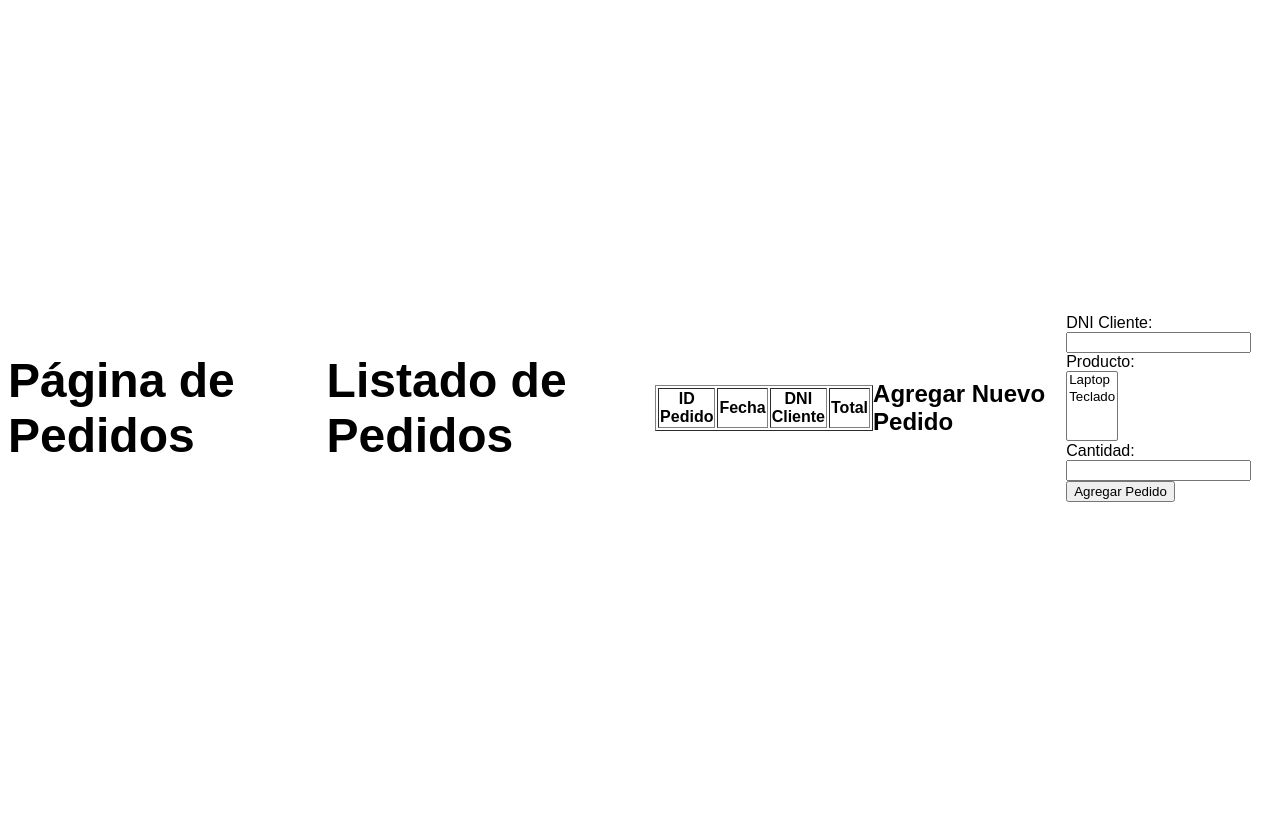
After one commit to cyaraabada/SugarRush, a Flask app: template templates/pedidos.html in a window 1280 px wide. The commit adds this page. Run offline with Flask 3, Linux system fonts and the light colour scheme; the template is opened without the code that fills it, so the values that code supplies are empty.

Commit message:
Casi todo

```diff
--- /dev/null
+++ b/app.py
@@ -0,0 +1,273 @@
+from flask import *
+
+import mysql.connector
+
+# Conexión a la base de datos
+conexion = mysql.connector.connect(
+	host="localhost",
+	user="root",
+	password="root",
+	database="SUGAR_RUSH"
+)
+cursor = conexion.cursor()
+
+app = Flask(__name__)
+
+#página principal
+@app.route('/')
+def index():
+  return render_template('index.html')
+
+
+#menu menu
+@app.route('/menu')
+def menu():
+  pass
+
+#menu clientes
+@app.route('/clientes')
+def clientes():
+  pass
+
+#menu productos
+@app.route('/productos')
+def productos():
+  query = "SELECT * FROM Producto"
+  cursor.execute(query)
+  productos = cursor.fetchall()
+  return render_template('productos.html',productos=productos)
+
+@app.route('/agregar_productos', methods=['POST'])
+def agregar_productos():
+  #Obtengo los datos del formulario
+  descripcion = request.form.get('descripcion')
+  precio = request.form.get('precio')
+
+  #los agrego a la base de datos
+  query = 'INSERT INTO Producto (descripcion, precio) VALUES (%s, %s)'
+  cursor.execute(query, (descripcion,precio))
+  conexion.commit()
+  return redirect(url_for('productos'))
+
+@app.route('/modificar_productos')
+def modificar_productos():
+  pass
+
+@app.route('/eliminar_productos')
+def eliminar_productos():
+  pass
+
+import mysql.connector
+from datetime import date
+
+# Conexión a la base de datos
+conexion = mysql.connector.connect(
+    host="localhost",
+    user="usuario",
+    password="contraseña",
+    database="tienda"
+)
+
+cursor = conexion.cursor()
+
+# Función para agregar un cliente
+def alta_cliente(dni, nombre, apellido):
+    query = "INSERT INTO Cliente (dni, nombre, apellido) VALUES (%s, %s, %s)"
+    cursor.execute(query, (dni, nombre, apellido))
+    conexion.commit()
+    print("Cliente agregado con éxito")
+
+# Función para listar clientes
+def listar_clientes():
+    query = "SELECT * FROM Cliente"
+    cursor.execute(query)
+    clientes = cursor.fetchall()
+    if clientes:
+        print("Listado de clientes:")
+        for cliente in clientes:
+            print(f"DNI: {cliente[0]}, Nombre: {cliente[1]}, Apellido: {cliente[2]}")
+    else:
+        print("No hay clientes en la base de datos")
+
+# Función para agregar un producto
+def alta_producto(nombre, precio):
+    query = "INSERT INTO Producto (nombre, precio) VALUES (%s, %s)"
+    cursor.execute(query, (nombre, precio))
+    conexion.commit()
+    print("Producto agregado con éxito")
+
+# Función para listar productos
+def listar_productos():
+    query = "SELECT * FROM Producto"
+    cursor.execute(query)
+    productos = cursor.fetchall()
+    if productos:
+        print("Listado de productos:")
+        for producto in productos:
+            print(f"ID: {producto[0]}, Nombre: {producto[1]}, Precio: {producto[2]}")
+    else:
+        print("No hay productos en la base de datos")
+
+
+#_____________________________________________________________________________________________________________________
+
+
+# -------------------------- CLIENTES ----------------------------
+
+# Listar clientes
+@app.route('/clientes')
+def listar_clientes():
+    query = "SELECT * FROM Cliente"
+    cursor.execute(query)
+    clientes = cursor.fetchall()
+    return render_template('clientes.html', clientes=clientes)
+
+# Agregar cliente
+@app.route('/alta_cliente', methods=['POST'])
+def alta_cliente():
+    dni = request.form['dni']
+    nombre = request.form['nombre']
+    apellido = request.form['apellido']
+    query = "INSERT INTO Cliente (dni, nombre, apellido) VALUES (%s, %s, %s)"
+    cursor.execute(query, (dni, nombre, apellido))
+    conexion.commit()
+    return redirect(url_for('listar_clientes'))
+
+# Editar cliente - mostrar el formulario con los datos actuales
+@app.route('/editar_cliente/<int:dni>')
+def editar_cliente(dni):
+    query = "SELECT * FROM Cliente WHERE dni = %s"
+    cursor.execute(query, (dni,))
+    cliente = cursor.fetchone()
+    return render_template('editar_cliente.html', cliente=cliente)
+
+# Guardar cambios del cliente
+@app.route('/modificar_cliente/<int:dni>', methods=['POST'])
+def modificar_cliente(dni):
+    nombre = request.form['nombre']
+    apellido = request.form['apellido']
+    query = "UPDATE Cliente SET nombre = %s, apellido = %s WHERE dni = %s"
+    cursor.execute(query, (nombre, apellido, dni))
+    conexion.commit()
+    return redirect(url_for('listar_clientes'))
+
+# Eliminar cliente
+@app.route('/eliminar_cliente/<int:dni>')
+def eliminar_cliente(dni):
+    query = "DELETE FROM Cliente WHERE dni = %s"
+    cursor.execute(query, (dni,))
+    conexion.commit()
+    return redirect(url_for('listar_clientes'))
+
+# -------------------------- PRODUCTOS ----------------------------
+
+# Listar productos
+@app.route('/productos')
+def listar_productos():
+    query = "SELECT * FROM Producto"
+    cursor.execute(query)
+    productos = cursor.fetchall()
+    return render_template('productos.html', productos=productos)
+
+# Agregar producto
+@app.route('/alta_producto', methods=['POST'])
+def alta_producto():
+    nombre = request.form['nombre']
+    precio = request.form['precio']
+    query = "INSERT INTO Producto (nombre, precio) VALUES (%s, %s)"
+    cursor.execute(query, (nombre, precio))
+    conexion.commit()
+    return redirect(url_for('listar_productos'))
+
+# Editar producto
+@app.route('/editar_producto/<int:id>')
+def editar_producto(id):
+    query = "SELECT * FROM Producto WHERE id = %s"
+    cursor.execute(query, (id,))
+    producto = cursor.fetchone()
+    return render_template('editar_producto.html', producto=producto)
+
+# Guardar cambios del producto
+@app.route('/modificar_producto/<int:id>', methods=['POST'])
+def modificar_producto(id):
+    nombre = request.form['nombre']
+    precio = request.form['precio']
+    query = "UPDATE Producto SET nombre = %s, precio = %s WHERE id = %s"
+    cursor.execute(query, (nombre, precio, id))
+    conexion.commit()
+    return redirect(url_for('listar_productos'))
+
+# Eliminar producto
+@app.route('/eliminar_producto/<int:id>')
+def eliminar_producto(id):
+    query = "DELETE FROM Producto WHERE id = %s"
+    cursor.execute(query, (id,))
+    conexion.commit()
+    return redirect(url_for('listar_productos'))
+
+# -------------------------- PEDIDOS ----------------------------
+
+# Listar pedidos
+@app.route('/pedidos')
+def listar_pedidos():
+    query = "SELECT * FROM Pedido"
+    cursor.execute(query)
+    pedidos = cursor.fetchall()
+    return render_template('pedidos.html', pedidos=pedidos)
+
+# Agregar pedido
+@app.route('/alta_pedido', methods=['POST'])
+def alta_pedido():
+    dni_cliente = request.form['dni_cliente']
+    productos = request.form.getlist('productos')  # Lista de IDs de productos seleccionados
+    cantidades = request.form.getlist('cantidades')  # Lista de cantidades
+    productos_cantidades = {int(producto): int(cantidad) for producto, cantidad in zip(productos, cantidades)}
+
+    total = 0
+    for id_producto, cantidad in productos_cantidades.items():
+        cursor.execute("SELECT precio FROM Producto WHERE id = %s", (id_producto,))
+        precio = cursor.fetchone()[0]
+        total += precio * cantidad
+
+    query = "INSERT INTO Pedido (fecha, dni_cliente, total) VALUES (CURDATE(), %s, %s)"
+    cursor.execute(query, (dni_cliente, total))
+    id_pedido = cursor.lastrowid
+
+    for id_producto, cantidad in productos_cantidades.items():
+        cursor.execute("SELECT precio FROM Producto WHERE id = %s", (id_producto,))
+        precio = cursor.fetchone()[0]
+        subtotal = precio * cantidad
+        query = "INSERT INTO DetallePedido (id_pedido, id_producto, cantidad, subtotal) VALUES (%s, %s, %s, %s)"
+        cursor.execute(query, (id_pedido, id_producto, cantidad, subtotal))
+
+    conexion.commit()
+    return redirect(url_for('listar_pedidos'))
+
+# Eliminar pedido
+@app.route('/eliminar_pedido/<int:id>')
+def eliminar_pedido(id):
+    query = "DELETE FROM Pedido WHERE id = %s"
+    cursor.execute(query, (id,))
+    conexion.commit()
+    return redirect(url_for('listar_pedidos'))
+
+if __name__ == '__main__':
+    app.run(debug=True)
+# Cierre de la conexión
+conexion.close()
+
+
+
+
+
+
+
+
+
+
+
+
+
+
+if __name__ == '__main__':
+  app.run(debug=True)
--- /dev/null
+++ b/templates/pedidos.html
@@ -0,0 +1,62 @@
+<!DOCTYPE html>
+<html lang="es">
+<head>
+    <meta charset="UTF-8">
+    <meta name="viewport" content="width=device-width, initial-scale=1.0">
+    <title>Pedidos</title>
+    <style>
+        body {
+            display: flex;
+            justify-content: center;
+            align-items: center;
+            height: 100vh;
+            font-family: Arial, sans-serif;
+        }
+        h1 {
+            font-size: 3rem;
+        }
+    </style>
+</head>
+<body>
+    <h1>Página de Pedidos</h1>
+    <h1>Listado de Pedidos</h1>
+    <table border="1">
+        <thead>
+            <tr>
+                <th>ID Pedido</th>
+                <th>Fecha</th>
+                <th>DNI Cliente</th>
+                <th>Total</th>
+            </tr>
+        </thead>
+        <tbody>
+            {% for pedido in pedidos %}
+            <tr>
+                <td>{{ pedido[0] }}</td>
+                <td>{{ pedido[1] }}</td>
+                <td>{{ pedido[2] }}</td>
+                <td>{{ pedido[3] }}</td>
+            </tr>
+            {% endfor %}
+        </tbody>
+    </table>
+
+    <h2>Agregar Nuevo Pedido</h2>
+    <form action="/alta_pedido" method="POST">
+        <label for="dni_cliente">DNI Cliente:</label>
+        <input type="text" id="dni_cliente" name="dni_cliente" required><br>
+
+        <label for="productos">Producto:</label><br>
+        <select name="productos[]" multiple>
+            <!-- Suponiendo que agregas las opciones desde la base de datos -->
+            <option value="1">Laptop</option>
+            <option value="2">Teclado</option>
+        </select><br>
+
+        <label for="cantidades">Cantidad:</label><br>
+        <input type="number" name="cantidades[]" min="1"><br>
+
+        <button type="submit">Agregar Pedido</button>
+    </form>
+</body>
+</html>
```
Also changed, not shown: templates/clientes.html (added, +70 -0 lines), templates/editar_cliente.html (added, +20 -0 lines), templates/index.html (+34 -6 lines), templates/menu.html (added, +35 -0 lines), templates/productos.html (added, +23 -0 lines), templates/style.css (+85 -27 lines), static/boton_X.png (added).
